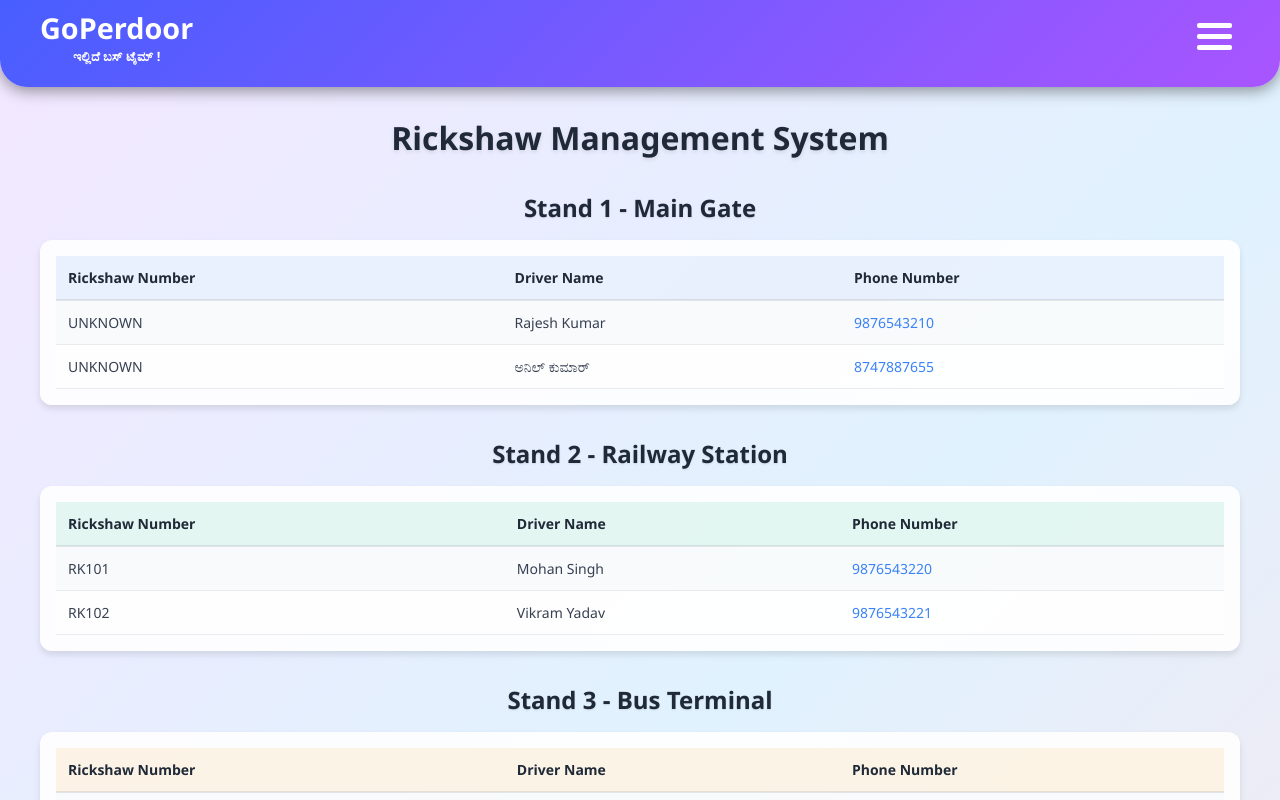
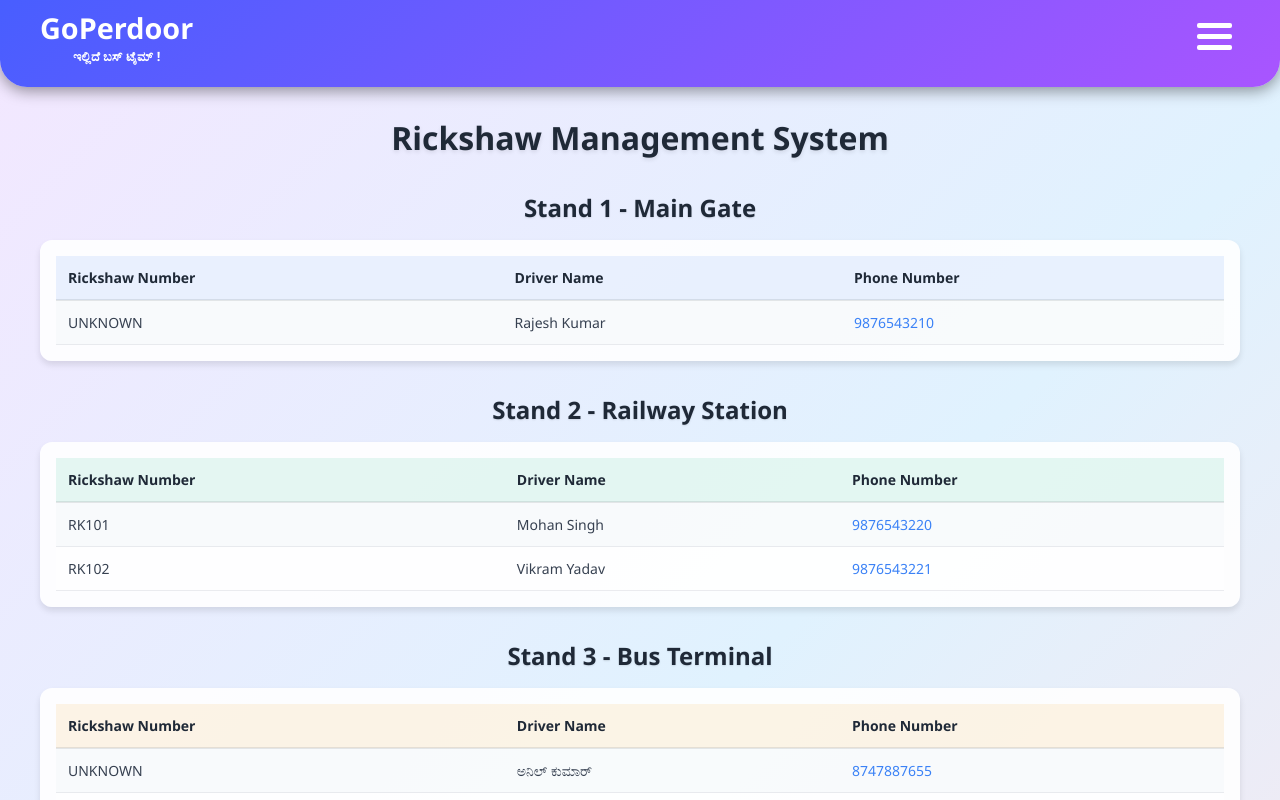
Before and after one commit to goperdoor/bus, a React (Create React App) app in the folder frontend/: page /RickshawBusManagement in a window 1280 px wide. Shown: the top 800 px of the page. Built offline with nearby package versions, Linux system fonts and the light colour scheme.

Commit message:
Update RickshawBusManagement.js

```diff
--- a/frontend/src/Pages/RickshawBusManagement.js
+++ b/frontend/src/Pages/RickshawBusManagement.js
@@ -9,7 +9,7 @@ const RickshawBusManagement = () => {
   // Sample data for 3 different stands
   const [stand1Rickshaws] = useState([
     { id: 1, number: "UNKNOWN", driverName: "Rajesh Kumar", phone: "9876543210" },
-    { id: 2, number: "UNKNOWN", driverName: "ಅನಿಲ್ ಕುಮಾರ್", phone: "8747887655" }
+
   ]);
 
   const [stand2Rickshaws] = useState([
@@ -18,7 +18,7 @@ const RickshawBusManagement = () => {
   ]);
 
   const [stand3Rickshaws] = useState([
-    { id: 1, number: "RK201", driverName: "Amit Patel", phone: "9876543230" },
+    { id: 1, number: "UNKNOWN", driverName: "ಅನಿಲ್ ಕುಮಾರ್", phone: "8747887655" },
     { id: 2, number: "RK202", driverName: "Rohit Gupta", phone: "9876543231" }
   ]);
 
```
